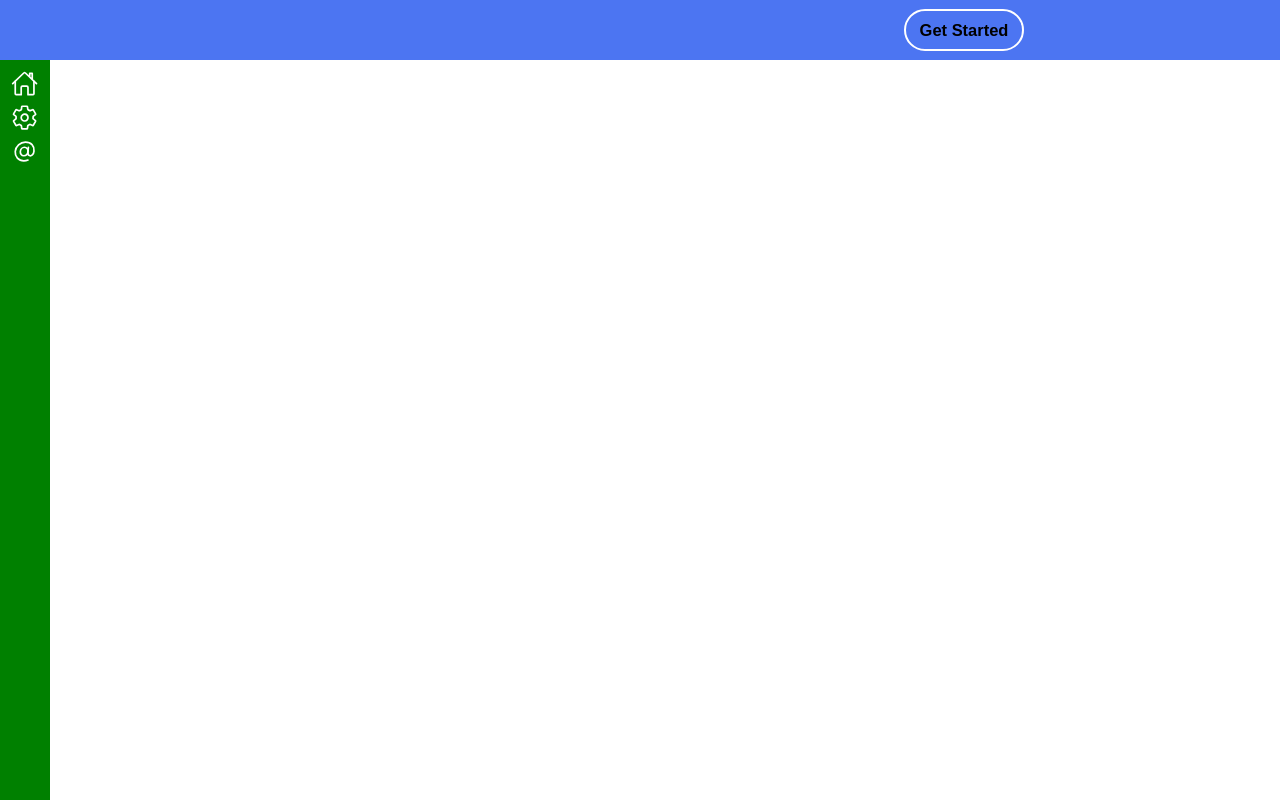
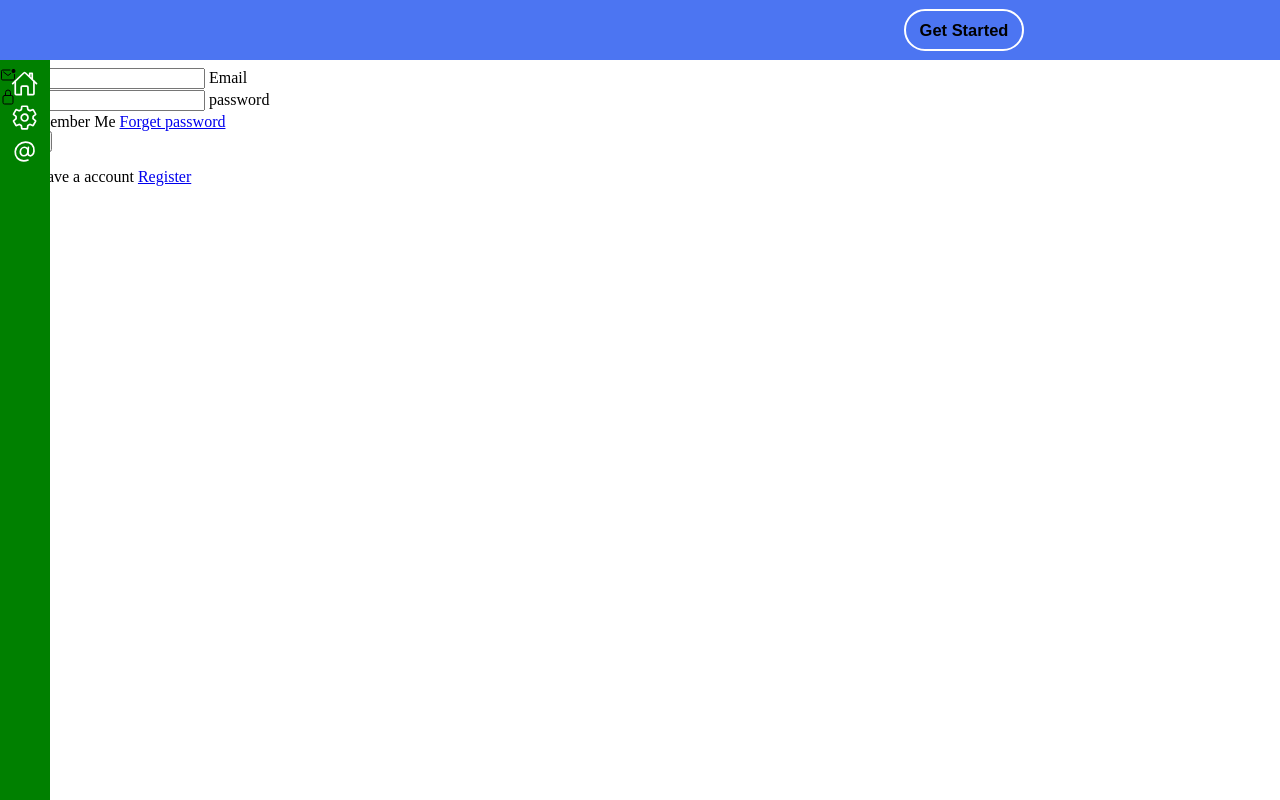
Before and after one commit to Fresh-Fields/fresh-fields, a website built with Vite: page login.html in a window 1280 px wide. Built offline with nearby package versions, Linux system fonts and the light colour scheme.

Commit message:
login box code added to file which is needed to be edited

```diff
--- /dev/null
+++ b/css/Loginpage.css
@@ -0,0 +1,139 @@
+@import url('https://fonts.googleapis.com/css2?family=Lato:wght@300;400;700;900&family=Roboto:wght@300;500;700&display=swap');
+
+/*css file for login page
+changes to be made here*/
+
+
+*{
+    font-family: 'Lato', sans-serif;
+    padding: 0;
+    margin: 0;
+}
+
+section{
+    display: flex;
+    justify-content: center;
+    align-items: center;
+    min-height: 100vh;
+    width: 100%;
+    background-color: green;
+
+    background: url('bghaha.jpg')no-repeat;
+    background-size: cover;
+}
+.form-box{
+    background-color: transparent;
+    position: relative;
+    width: 400px;
+    height: 450px;
+    display: flex;
+    justify-content: center;
+    align-items: center;
+    border: 2px solid rgba(255,255,255,0.6);
+}
+
+h2{
+    font-size: 2em;
+    color: white;
+    text-align: center;
+}
+
+.inputbox{
+    position: relative;
+    margin: 30px 0;
+    width: 310px;
+    border-bottom: 2px solid #fff;
+}
+
+.inputbox label{
+    position: absolute;
+    top: 50%;
+    left: 5px;
+    transform: translateY(-50%);
+    font-size: 1em;
+    pointer-events: none;
+    transition: .5s;
+    color: #fff;
+}
+
+
+input:focus ~ label,
+input:focus ~ :valid{
+    top: -5px;
+}
+
+.inputbox input{
+    width: 100%;
+    height: 50px;
+    background: transparent;
+    border: none;
+    outline: none;
+    font-size: 1em;
+    padding: 35px 0 5px;
+    color: #fff;
+}
+
+.inputbox ion-icon{
+    position: absolute;
+    right: 8px;
+    color: #fff;
+    font-size: 1.3em;
+    top: 30px;
+}
+
+.forget{
+
+    margin: -15px 0 15px;
+    font-size: .9em;
+    color: #fff;
+    display: flex;
+    justify-content: center;
+}
+
+.forget a{
+   margin-left: 30px;
+}
+
+.forget a{
+    color: #fff;
+    text-decoration: none;
+}
+
+.forget a:hover{
+    text-decoration: underline;
+    color: black;
+}
+
+button{
+    width: 100%;
+    height: 40px;
+    border-radius: 40px;
+    border: none;
+    cursor: pointer;
+    font-size: 1.2em;
+    font-weight: 700;
+}
+
+button:hover{
+    transition: 0.4s;
+    background-color: grey;
+
+}
+
+.register{
+    font-size: .9em;
+    color: #fff;
+    text-align: center;
+    margin: 25px 0 10px;
+}
+
+.register p a{
+    text-decoration: none;
+    color: #fff;
+    font-weight: 600;
+}
+
+.register p a:hover{
+    color: black;
+    text-decoration: underline;
+}
--- /dev/null
+++ b/css/loginbar.css
@@ -0,0 +1 @@
+/*Empty page*/
--- a/login.html
+++ b/login.html
@@ -7,6 +7,7 @@
   <link rel="stylesheet" href="/css/global.scss">
   <link rel="stylesheet" href="/css/navbar.scss">
   <link rel="stylesheet" href="/css/sidebar.scss">
+  <link rel="stylesheet" href="/css/loginbar.css">
   <title>Vite App</title>
 </head>
 
@@ -34,8 +35,42 @@
   </div>
 
   <!-- insert login page -->
-  <div class="login">
-  </div>
+  <!--login box html code-->
+  <section>
+    <div class="form-box">
+        <div class="form-value">
+            <form action="">
+                <h2>Login</h2>
+                <div class="inputbox">
+                    <ion-icon name="mail-unread-outline"></ion-icon>
+                    <input type="email">
+                    <label for="">Email</label>
+                </div>
+                <div class="inputbox">
+                    <ion-icon name="lock-closed-outline"></ion-icon>
+                    <input type="password">
+                    <label for="">password</label>
+                </div>
+                <div class="forget">
+                    <label for=""><input type="checkbox">Remember Me </label>
+                    <a href="#">Forget password</a>
+                </div>
+                <button>
+                    Log in
+                </button>
+
+                <div class="register">
+                    <p>
+                        Don't have a account
+                        <a href="#">
+                            Register
+                        </a>
+                    </p>
+                </div>
+            </form>
+        </div>
+    </div>
+</section>
 
   <script type="module" src="/src/main.js"></script>
   <script type="module" src="/src/i18n.js"></script>
```
Also changed, not shown: css/sidebar.css (added).
